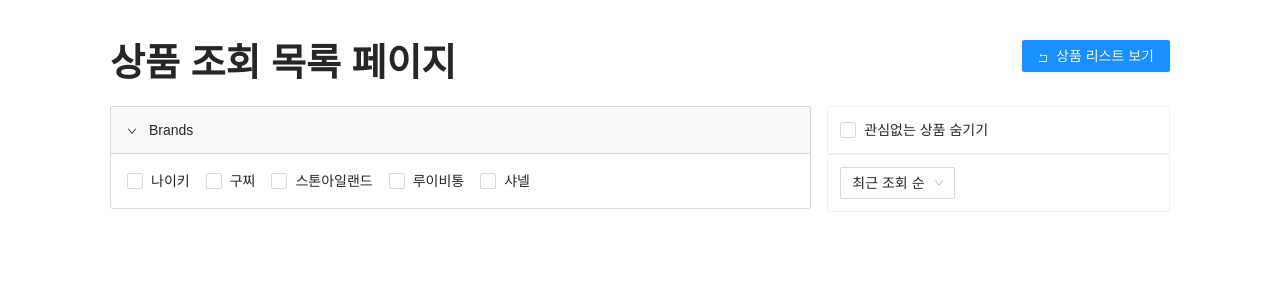
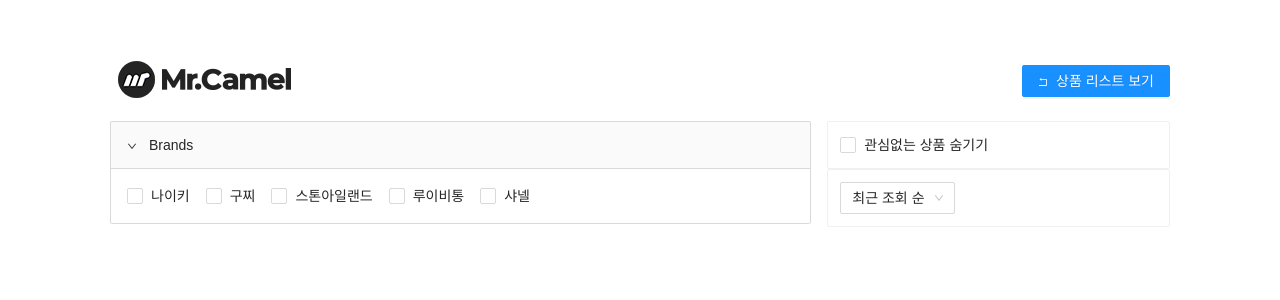
Before and after one commit to yisu-kim/pre-onboarding-mrcamel, a React (Create React App) app: page /product in a window 1280 px wide. Both pictures are taken after a click on the button "최근 본 상품 목록". Shown: the top 300 px of the page. Built offline with nearby package versions, Linux system fonts and the light colour scheme.

Commit message:
Refactor: Add Header component

```diff
--- /dev/null
+++ b/src/components/Header.js
@@ -0,0 +1,29 @@
+import React, { Component } from "react";
+import { Link } from "react-router-dom";
+import PropTypes from "prop-types";
+import { Col, Row } from "antd";
+import { ROUTES } from "utils/constants/constants";
+
+class Header extends Component {
+  static propTypes = {
+    children: PropTypes.oneOfType([
+      PropTypes.arrayOf(PropTypes.element),
+      PropTypes.element,
+    ]),
+  };
+
+  render() {
+    return (
+      <Row type="flex" justify="space-between" align="middle">
+        <Col>
+          <Link to={ROUTES.PRODUCT}>
+            <img alt="logo" src="/logo.png" />
+          </Link>
+        </Col>
+        <Col>{this.props.children}</Col>
+      </Row>
+    );
+  }
+}
+
+export default Header;
--- a/src/pages/ProductDetail/ProductDetail.js
+++ b/src/pages/ProductDetail/ProductDetail.js
@@ -12,6 +12,7 @@ import {
 } from "utils/constants/constants";
 import interestListStorage from "utils/storage/interestList";
 import recentListStorage from "utils/storage/recentList";
+import Header from "components/Header";
 import {
   DescriptionContentContainer,
   DescriptionContentWrapper,
@@ -79,14 +80,6 @@ class ProductDetail extends Component {
     }
   }
 
-  goRecentListPage = () => {
-    this.props.history.push(ROUTES.RECENT_LIST);
-  };
-
-  goProductListPage = () => {
-    this.props.history.push(ROUTES.PRODUCT);
-  };
-
   handleRandom = async (productId) => {
     const interestList = interestListStorage.get();
     if (interestList.length <= 0) {
@@ -128,28 +121,9 @@ class ProductDetail extends Component {
 
     return (
       <DetailPageContainer>
-        <Row gutter={[16, 16]} type="flex">
-          <Col span={16}>
-            <Title>상품 상세 페이지</Title>
-          </Col>
-          <CustomCol span={8} textalign="right">
-            <Space>
-              <Button
-                icon={<RollbackOutlined />}
-                onClick={this.goProductListPage}
-              >
-                상품 목록
-              </Button>
-              <Button
-                type="primary"
-                icon={<UserOutlined />}
-                onClick={this.goRecentListPage}
-              >
-                최근 본 상품 목록
-              </Button>
-            </Space>
-          </CustomCol>
-        </Row>
+        <Header>
+          <Menu history={this.props.history} />
+        </Header>
         {productId !== -1 &&
         productId < MAX_PRODUCT_ID &&
         productId >= MIN_PRODUCT_ID ? (
@@ -225,3 +199,36 @@ const randomProduct = (interestList, productId) => {
   }
   return interestList[temp] === undefined ? productId : interestList[temp];
 };
+
+class Menu extends Component {
+  static propTypes = {
+    history: PropTypes.shape({
+      push: PropTypes.func,
+    }),
+  };
+
+  goRecentListPage = () => {
+    this.props.history.push(ROUTES.RECENT_LIST);
+  };
+
+  goProductListPage = () => {
+    this.props.history.push(ROUTES.PRODUCT);
+  };
+
+  render() {
+    return (
+      <Space>
+        <Button icon={<RollbackOutlined />} onClick={this.goProductListPage}>
+          상품 목록
+        </Button>
+        <Button
+          type="primary"
+          icon={<UserOutlined />}
+          onClick={this.goRecentListPage}
+        >
+          최근 본 상품 목록
+        </Button>
+      </Space>
+    );
+  }
+}
--- a/src/pages/ProductList/ProductList.js
+++ b/src/pages/ProductList/ProductList.js
@@ -1,14 +1,14 @@
 import React, { Component } from "react";
 import PropTypes from "prop-types";
-import { Row, Col, Button } from "antd";
+import { Button } from "antd";
 import { UserOutlined } from "@ant-design/icons";
-import Title from "antd/lib/typography/Title";
 import { ROUTES } from "utils/constants/constants";
 import { initStorage } from "utils/storage/init";
 import lastVisitedDateStorage from "utils/storage/lastVisitedDate";
 import interestListStorage from "utils/storage/interestList";
+import Header from "components/Header";
 import Product from "components/Product";
-import { CustomCol, ProductListContainer } from "./ProductListStyle";
+import { ProductListContainer } from "./ProductListStyle";
 
 class ProductList extends Component {
   state = {
@@ -51,21 +51,35 @@ class ProductList extends Component {
     });
   };
 
+  render() {
+    const { datas } = this.state;
+
+    return (
+      <ProductListContainer>
+        <Header>
+          <Menu history={this.props.history} />
+        </Header>
+        <Product productList={datas} />
+      </ProductListContainer>
+    );
+  }
+}
+
+export default ProductList;
+
+class Menu extends Component {
+  static propTypes = {
+    history: PropTypes.shape({
+      push: PropTypes.func,
+    }),
+  };
+
   goRecentListPage = () => {
     this.props.history.push(ROUTES.RECENT_LIST);
   };
 
   render() {
-    const { datas } = this.state;
-
     return (
-      <div>
-        <ProductListContainer>
-          <Row gutter={[16, 16]} type="flex">
-            <Col span={16}>
-              <Title>상품 목록</Title>
-            </Col>
-            <CustomCol span={8} textalign="right">
       <Button
         type="primary"
         icon={<UserOutlined />}
@@ -73,13 +87,6 @@ class ProductList extends Component {
       >
         최근 본 상품 목록
       </Button>
-            </CustomCol>
-          </Row>
-          <Product productList={datas} />
-        </ProductListContainer>
-      </div>
     );
   }
 }
-
-export default ProductList;
--- a/src/pages/RecentList/RecentList.js
+++ b/src/pages/RecentList/RecentList.js
@@ -1,17 +1,17 @@
 import React, { Component } from "react";
 import PropTypes from "prop-types";
 import { Row, Col, Card, Button, Select } from "antd";
-import Title from "antd/lib/typography/Title";
 import { RollbackOutlined } from "@ant-design/icons";
 import { ROUTES } from "utils/constants/constants";
 import productData from "utils/productData";
 import { initStorage } from "utils/storage/init";
 import lastVisitedDateStorage from "utils/storage/lastVisitedDate";
 import recentListStorage from "utils/storage/recentList";
+import Header from "components/Header";
 import Product from "components/Product";
 import BrandFilter from "components/BrandFilter";
 import DislikeFilter from "components/DislikeFilter";
-import { RecentListContainer, CustomCol } from "./RecentListStyle";
+import { RecentListContainer } from "./RecentListStyle";
 
 class RecentList extends Component {
   state = {
@@ -79,10 +79,6 @@ class RecentList extends Component {
         });
   };
 
-  goProductListPage = () => {
-    this.props.history.push(ROUTES.PRODUCT);
-  };
-
   render() {
     const { datas, checked, onlyInterestingProduct, priceChecked } = this.state;
 
@@ -114,22 +110,10 @@ class RecentList extends Component {
       }
     }
     return (
-      <div>
       <RecentListContainer>
-          <Row type="flex">
-            <Col span={16}>
-              <Title>상품 조회 목록 페이지</Title>
-            </Col>
-            <CustomCol span={8} textalign="right">
-              <Button
-                type="primary"
-                icon={<RollbackOutlined />}
-                onClick={this.goProductListPage}
-              >
-                상품 리스트 보기
-              </Button>
-            </CustomCol>
-          </Row>
+        <Header>
+          <Menu history={this.props.history} />
+        </Header>
         <Row gutter={[16, 16]}>
           <Col lg={16} md={16} xs={24}>
             <BrandFilter handleBrandFilters={this.handleBrandFilters} />
@@ -146,9 +130,32 @@ class RecentList extends Component {
         </Row>
         <Product productList={filteredList} />
       </RecentListContainer>
-      </div>
     );
   }
 }
 
 export default RecentList;
+
+class Menu extends Component {
+  static propTypes = {
+    history: PropTypes.shape({
+      push: PropTypes.func,
+    }),
+  };
+
+  goProductListPage = () => {
+    this.props.history.push(ROUTES.PRODUCT);
+  };
+
+  render() {
+    return (
+      <Button
+        type="primary"
+        icon={<RollbackOutlined />}
+        onClick={this.goProductListPage}
+      >
+        상품 리스트 보기
+      </Button>
+    );
+  }
+}
```
Also changed, not shown: public/logo.png (added). Lines whose indentation alone changed are shown as unchanged.
